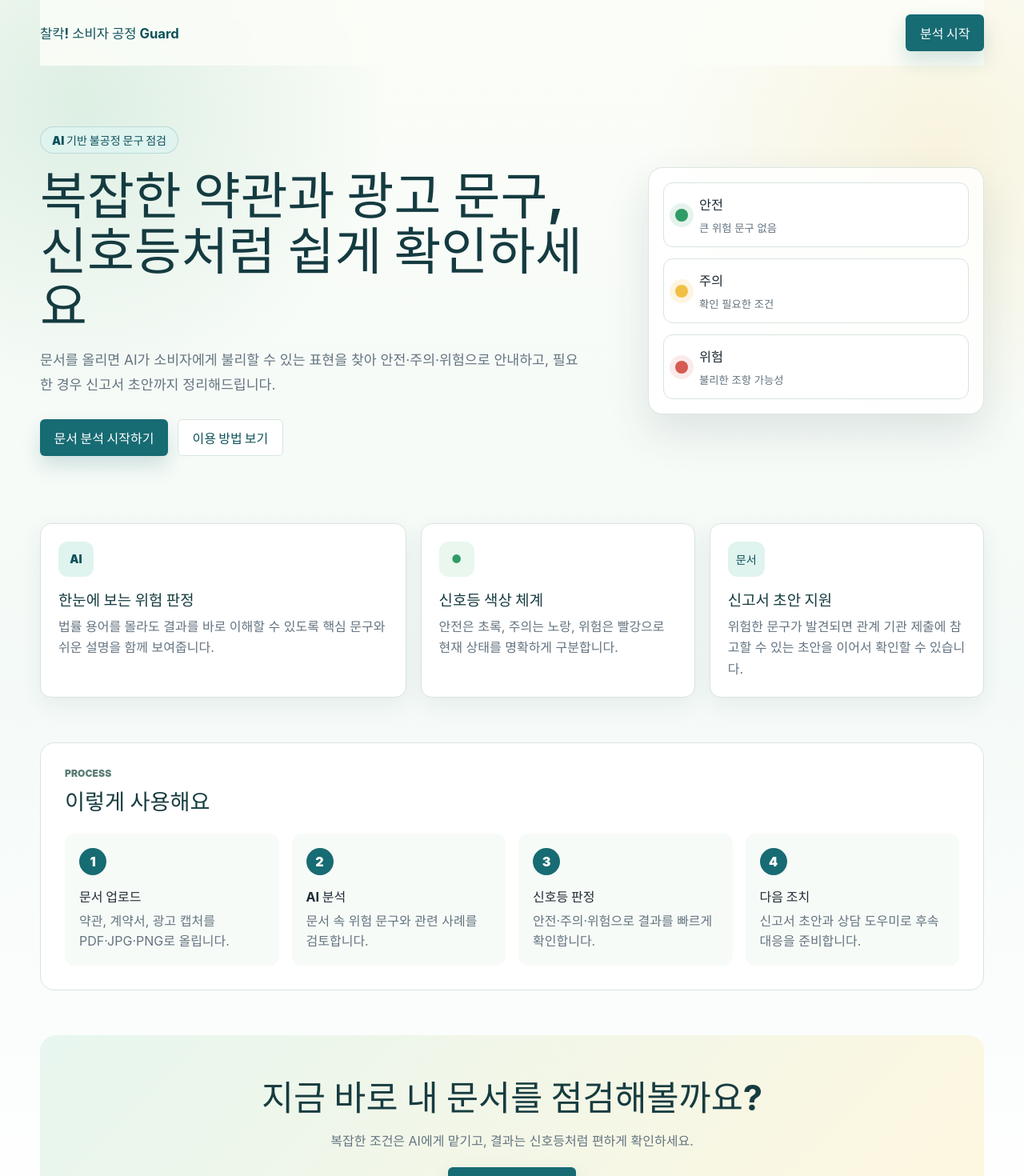
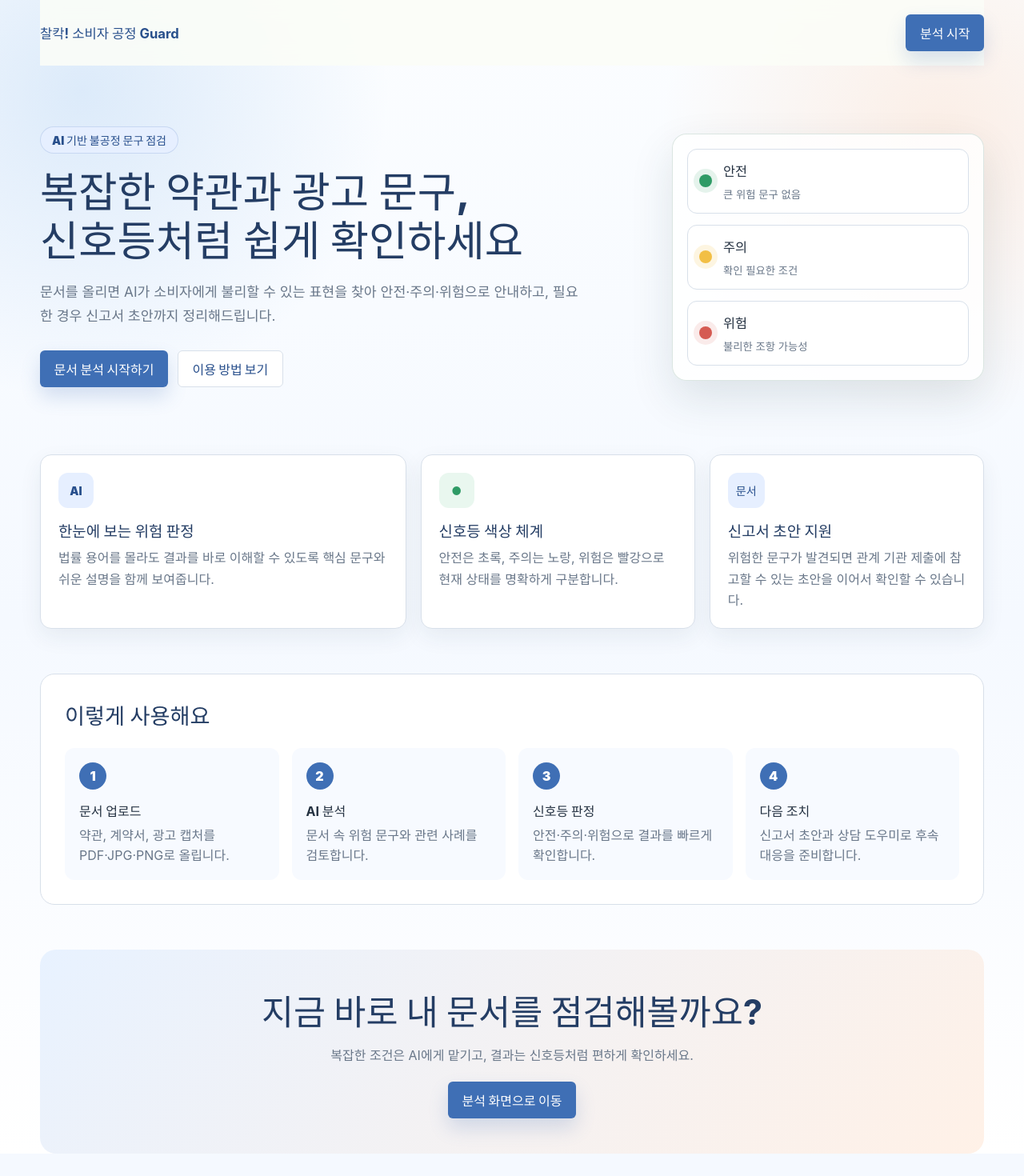
Before and after one commit to jaehe0130/RAG_LIGHT, a React (Vite) app in the folder frontend/: page / in a window 1280 px wide. Shown: the top 1470 px of the page at 80% size. Built offline with nearby package versions, Linux system fonts and the light colour scheme.

Commit message:
UI 수정

```diff
--- a/frontend/src/App.jsx
+++ b/frontend/src/App.jsx
@@ -210,7 +210,6 @@ function LandingPage({ onStart }) {
 
         <section className="process-band" id="how-it-works">
           <div className="landing-section-heading">
-            <p className="eyebrow">Process</p>
             <h2>이렇게 사용해요</h2>
           </div>
           <ol className="process-list">
--- a/frontend/src/components/AnalysisProgress.jsx
+++ b/frontend/src/components/AnalysisProgress.jsx
@@ -10,7 +10,6 @@ function AnalysisProgress({ currentStepIndex, isAnalyzing, hasFile }) {
   return (
     <section className={`progress-panel ${isAnalyzing ? "is-analyzing" : ""}`} aria-label="분석 진행 상태">
       <div className="section-heading">
-        <p className="eyebrow">Analysis</p>
         <h2>문서를 분석하고 있어요</h2>
         <p>업로드한 문서의 주요 문구와 소비자 위험 신호를 차분히 확인하고 있습니다.</p>
       </div>
--- a/frontend/src/components/ChatbotPanel.jsx
+++ b/frontend/src/components/ChatbotPanel.jsx
@@ -64,7 +64,6 @@ function ChatbotPanel({ analysisResult, externalQuestion, onExternalQuestionHand
     <section className={`chatbot-panel ${variant}`} aria-label="분석 결과 도우미">
       <div className="chatbot-header">
         <div>
-          <p className="eyebrow">Chat</p>
           <h2>분석 결과 도우미</h2>
         </div>
         {onClose && (
--- a/frontend/src/components/UploadPanel.jsx
+++ b/frontend/src/components/UploadPanel.jsx
@@ -32,7 +32,6 @@ function UploadPanel({ selectedFile, docType, isAnalyzing, errorMessage, onFileC
   return (
     <section className="upload-panel" aria-label="문서 업로드">
       <div className="section-heading">
-        <p className="eyebrow">Upload</p>
         <h2>분석할 문서를 올려주세요</h2>
         <p>PDF, JPG, PNG 형식의 약관, 광고 캡처, 계약서 이미지를 지원합니다.</p>
       </div>
--- a/frontend/src/styles.css
+++ b/frontend/src/styles.css
@@ -1,12 +1,12 @@
 :root {
-  --color-ink: #1e2b35;
-  --color-muted: #647481;
-  --color-line: #d8e4df;
+  --color-ink: #243141;
+  --color-muted: #697789;
+  --color-line: #d8e0ea;
   --color-surface: #ffffff;
-  --color-soft: #f4faf7;
-  --color-primary: #176b73;
-  --color-primary-dark: #0e525a;
-  --color-primary-soft: #dff3ef;
+  --color-soft: #f5f9ff;
+  --color-primary: #3f6fb5;
+  --color-primary-dark: #284f8c;
+  --color-primary-soft: #e6efff;
   --color-safe: #2f9b66;
   --color-warning: #f2bf45;
   --color-danger: #d55b52;
@@ -27,7 +27,7 @@ body {
   margin: 0;
   min-width: 320px;
   min-height: 100vh;
-  background: radial-gradient(circle at top left, #e7f6ef 0, transparent 32rem), #f7faf5;
+  background: radial-gradient(circle at top left, #e8f2ff 0, transparent 32rem), #f8fbff;
 }
 
 button,
@@ -51,9 +51,9 @@ button:disabled {
   min-height: 100vh;
   color: var(--color-ink);
   background:
-    radial-gradient(circle at 8% 8%, rgba(47, 155, 102, 0.14), transparent 24rem),
-    radial-gradient(circle at 92% 12%, rgba(242, 191, 69, 0.14), transparent 22rem),
-    linear-gradient(180deg, #fbfdf8 0%, #f4faf7 54%, #ffffff 100%);
+    radial-gradient(circle at 8% 8%, rgba(114, 171, 232, 0.22), transparent 24rem),
+    radial-gradient(circle at 92% 12%, rgba(255, 181, 129, 0.2), transparent 22rem),
+    linear-gradient(180deg, #fbfdff 0%, #f5f9ff 54%, #ffffff 100%);
 }
 
 .landing-nav {
@@ -83,7 +83,7 @@ button:disabled {
   padding: 0 1.1rem;
   color: #ffffff;
   background: var(--color-primary);
-  box-shadow: 0 12px 24px rgba(23, 107, 115, 0.18);
+  box-shadow: 0 12px 24px rgba(63, 111, 181, 0.2);
 }
 
 .landing-nav button:hover,
@@ -94,8 +94,8 @@ button:disabled {
 
 .landing-hero {
   display: grid;
-  grid-template-columns: minmax(0, 1fr) minmax(300px, 420px);
-  gap: 44px;
+  grid-template-columns: minmax(0, 1.08fr) minmax(300px, 390px);
+  gap: 36px;
   align-items: center;
   width: min(1180px, calc(100% - 32px));
   margin: 0 auto;
@@ -106,7 +106,7 @@ button:disabled {
   display: inline-flex;
   align-items: center;
   min-height: 34px;
-  border: 1px solid rgba(23, 107, 115, 0.18);
+  border: 1px solid rgba(63, 111, 181, 0.18);
   border-radius: 999px;
   padding: 0 14px;
   color: var(--color-primary-dark);
@@ -116,12 +116,14 @@ button:disabled {
 }
 
 .landing-hero h1 {
-  max-width: 720px;
+  max-width: 780px;
   margin: 18px 0 0;
-  color: #143b40;
-  font-size: clamp(2.35rem, 5vw, 4.9rem);
-  line-height: 1.08;
+  color: #243d64;
+  font-size: clamp(2.1rem, 4.1vw, 4.05rem);
+  line-height: 1.16;
   letter-spacing: 0;
+  overflow-wrap: keep-all;
+  word-break: keep-all;
 }
 
 .landing-hero p {
@@ -233,7 +235,7 @@ button:disabled {
 
 .feature-card h2 {
   margin: 14px 0 8px;
-  color: #173c40;
+  color: #243d64;
   font-size: 1.18rem;
 }
 
@@ -270,7 +272,7 @@ button:disabled {
 
 .landing-section-heading h2 {
   margin: 0;
-  color: #173c40;
+  color: #243d64;
   font-size: 1.7rem;
 }
 
@@ -286,7 +288,7 @@ button:disabled {
 .process-list li {
   border-radius: 12px;
   padding: 18px;
-  background: #f7fbf7;
+  background: #f7faff;
 }
 
 .process-list span {
@@ -320,12 +322,12 @@ button:disabled {
   border-radius: 20px;
   padding: 44px 24px;
   text-align: center;
-  background: linear-gradient(135deg, #e7f6ef, #fff7df);
+  background: linear-gradient(135deg, #e8f2ff, #fff1e7);
 }
 
 .landing-cta h2 {
   margin: 0;
-  color: #173c40;
+  color: #243d64;
   font-size: clamp(1.8rem, 3.4vw, 3rem);
 }
 
@@ -358,7 +360,7 @@ button:disabled {
 
 .hero-header h1 {
   margin: 0;
-  color: #173c40;
+  color: #243d64;
   font-size: clamp(1.65rem, 2.4vw, 2.35rem);
   line-height: 1.25;
   letter-spacing: 0;
@@ -373,7 +375,7 @@ button:disabled {
 
 .eyebrow {
   margin: 0 0 6px;
-  color: #5c7d75;
+  color: #5f77a0;
   font-size: 0.76rem;
   font-weight: 900;
   text-transform: uppercase;
@@ -444,21 +446,21 @@ button:disabled {
   justify-items: center;
   min-height: 190px;
   margin-top: 16px;
-  border: 2px dashed #abc7bd;
+  border: 2px dashed #b7c8e5;
   border-radius: 8px;
   padding: 18px;
-  background: #f7fbf7;
+  background: #f7faff;
   text-align: center;
 }
 
 .drop-zone.is-dragging {
   border-color: var(--color-primary);
-  background: #edf8f4;
+  background: #eef5ff;
 }
 
 .drop-zone.has-file {
   border-style: solid;
-  border-color: #8fc5b3;
+  border-color: #9fb8e0;
 }
 
 .drop-copy {
@@ -518,7 +520,7 @@ button:disabled {
 
 .secondary-action:hover:not(:disabled),
 .chip-button:hover:not(:disabled) {
-  background: #cceae4;
+  background: #d7e5ff;
 }
 
 .doc-type-control {
@@ -534,7 +536,7 @@ button:disabled {
   min-height: 42px;
   border: 1px solid var(--color-line);
   border-radius: 6px;
-  color: #375650;
+  color: #40536f;
   background: #ffffff;
   font-weight: 900;
   cursor: pointer;
@@ -1108,7 +1110,7 @@ button:disabled {
 }
 
 .ghost-action:hover {
-  background: #edf8f4;
+  background: #eef5ff;
 }
 
 .analysis-document-card,
@@ -1116,12 +1118,12 @@ button:disabled {
 .case-list li,
 .chat-messages,
 .report-link-box {
-  background: #f7fbf7;
+  background: #f7faff;
 }
 
 .magnifier-icon {
   border-color: var(--color-primary);
-  box-shadow: 0 14px 28px rgba(23, 107, 115, 0.2);
+  box-shadow: 0 14px 28px rgba(63, 111, 181, 0.2);
 }
 
 .magnifier-icon span {
```
